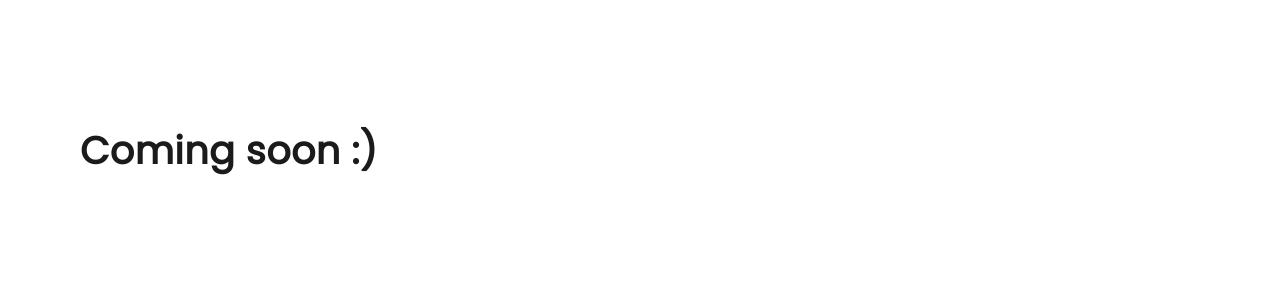
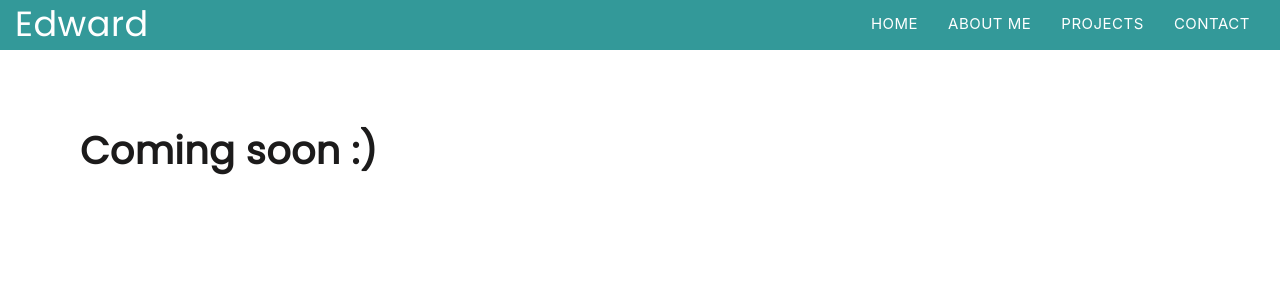
Before and after one commit to edwardzhang5/edwardzhang, a React (Create React App) app: page /gatorloopims in a window 1280 px wide. Shown: the top 300 px of the page. Built offline with nearby package versions, Linux system fonts and the light colour scheme.

Commit message:
the menu bar works now with the gg page on the router

```diff
--- a/public/style.css
+++ b/public/style.css
@@ -274,6 +274,7 @@ button:focus {
 	width: 100%;
 	position: fixed;
 	padding: 15px 0;
+
 }
 
 
@@ -282,7 +283,7 @@ button:focus {
 /*--------------------*/
 
 .mu-navbar {
-	background-color: transparent;
+	background-color: #339999;
 	border: none;
 	border-radius: 0;
 	margin-bottom: 0;
--- a/src/components/assets/projects/GG.js
+++ b/src/components/assets/projects/GG.js
@@ -6,11 +6,12 @@ class Gatorloop extends React.Component{
     render(){
         return(
             <div>
-                <Navbar/>
+                 <Navbar/>
                 <div style={{ marginLeft: "80px", marginTop: "80px" }}>
                     <h1>Coming soon :)</h1>
                 </div>
             </div>
+
         )
     }
 }
```
